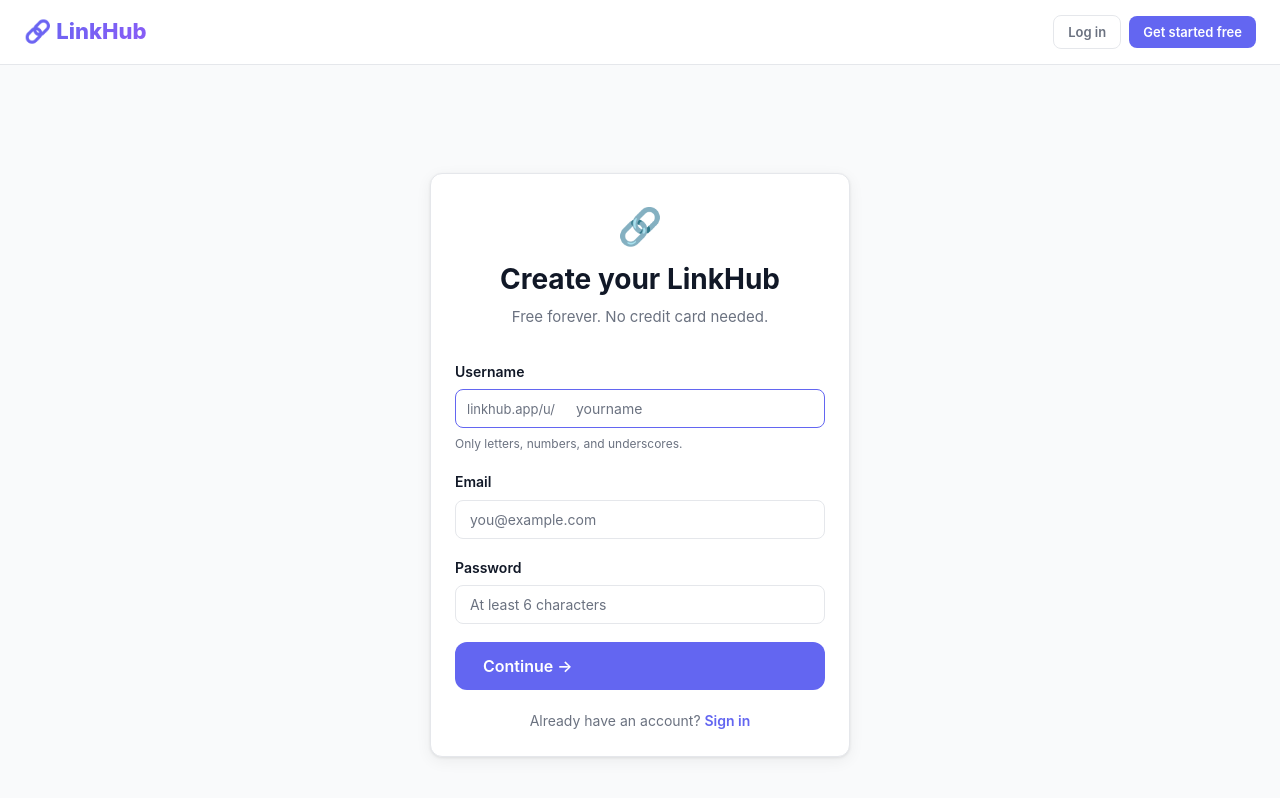
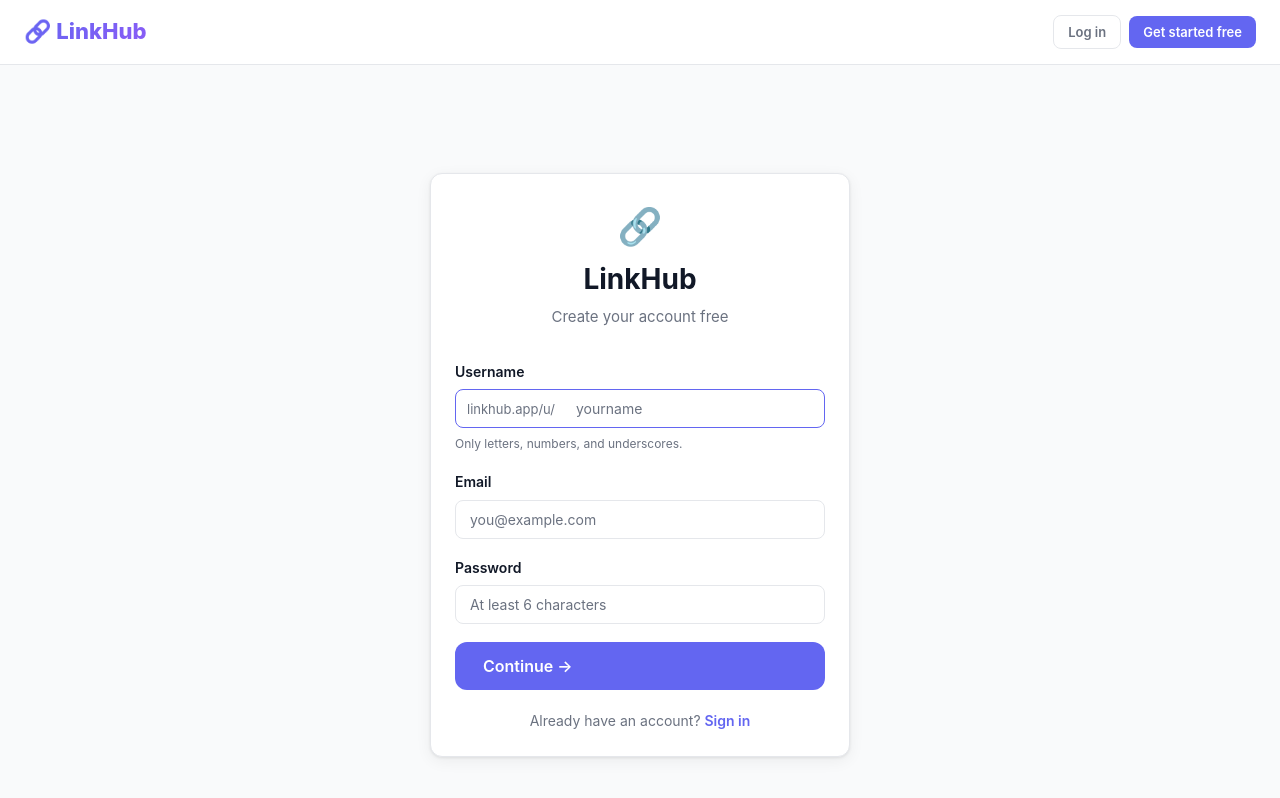
Before and after one commit to foreverjaat/link-hub, a React (Vite) app in the folder client/: page /register in a window 1280 px wide. Shown: the top 798 px of the page. Built offline with nearby package versions, Linux system fonts and the light colour scheme; no server answers.

Commit message:
Update Register.jsx

```diff
--- a/client/src/pages/Register.jsx
+++ b/client/src/pages/Register.jsx
@@ -36,8 +36,8 @@ export default function Register() {
       <div className="auth-card card">
         <div className="auth-header">
           <div style={{ fontSize: 36, marginBottom: 8 }}>🔗</div>
-          <h2>Create your LinkHub</h2>
-          <p>Free forever. No credit card needed.</p>
+          <h2>LinkHub</h2>
+          <p>Create your account free</p>
         </div>
 
         <form onSubmit={handleSubmit}>
```
